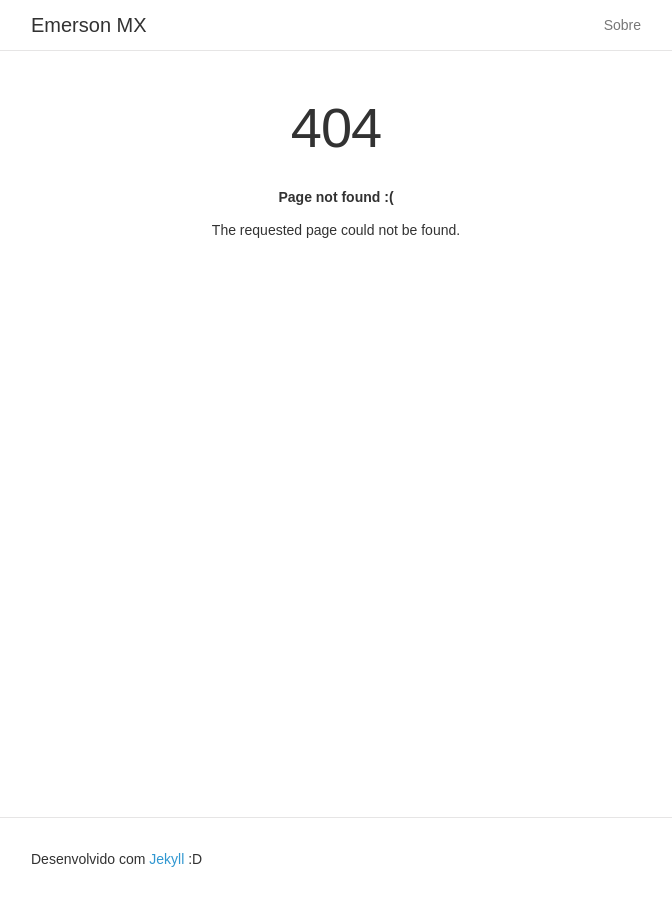
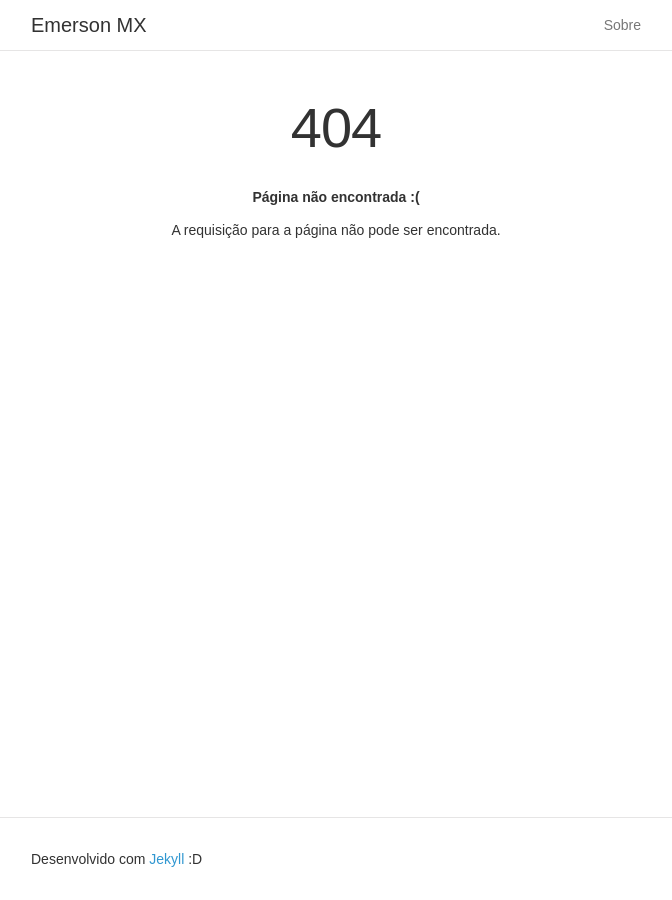
Before and after one commit to emersonmx/emersonmx.github.io, a Jekyll site: the page built from 404.html, in a window 1280 px wide. Shown: the whole page, without its empty margins (304-976 px from the left). Built offline with Jekyll 4.4.1, drawn with Linux system fonts in a browser that asks for light colours.

Commit message:
Update 404 page

```diff
--- a/404.html
+++ b/404.html
@@ -19,6 +19,6 @@ layout: default
 <div class="container">
   <h1>404</h1>
 
-  <p><strong>Page not found :(</strong></p>
-  <p>The requested page could not be found.</p>
+  <p><strong>Página não encontrada :(</strong></p>
+  <p>A requisição para a página não pode ser encontrada.</p>
 </div>
```
